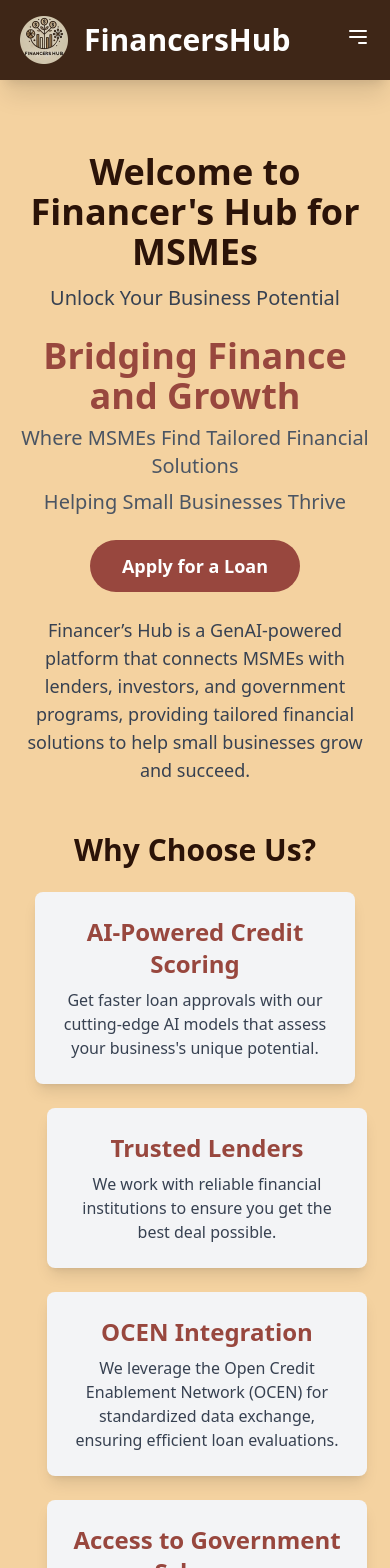
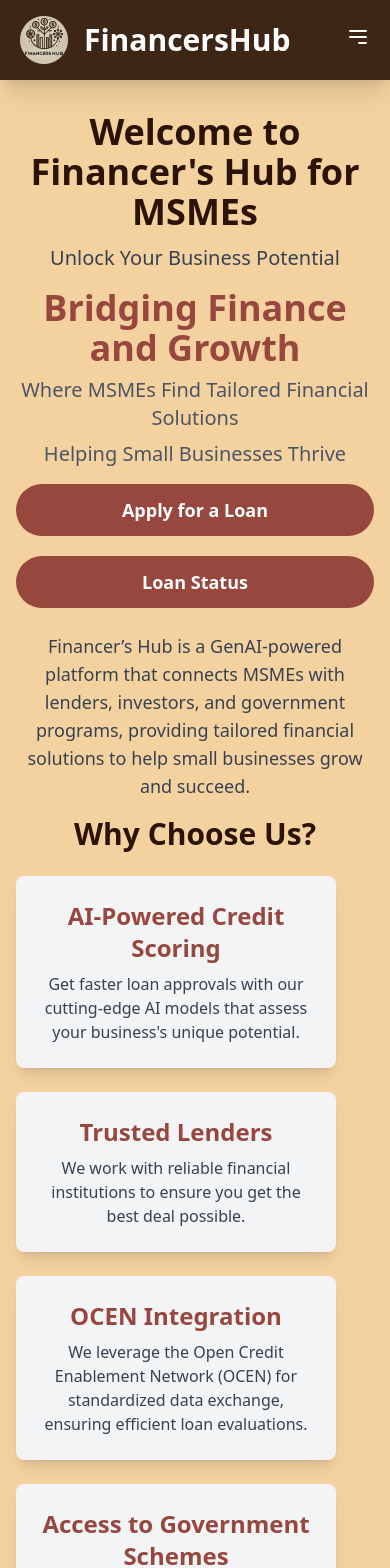
Before and after one commit to NaynaBisht/Financers-Hub, a React (Create React App) app in the folder client/: page /msme in a window 390 px wide. Shown: the top 1568 px of the page. Built offline with nearby package versions, Linux system fonts and the light colour scheme.

Commit message:
landing page msme updated

```diff
--- a/client/src/pages/MSME/LandingMSME.js
+++ b/client/src/pages/MSME/LandingMSME.js
@@ -1,24 +1,31 @@
 import React from "react";
 import NavbarMSME from "../../components/NavbarMSME.js";
+import { Link } from "react-router-dom";
 
 const LandingMSME = () => {
     return (
         <div>
             <NavbarMSME />
+
             <div className="text-center p-4">
-                <h1 className="text-4xl mt-14 font-extrabold text-[#2B1308]">Welcome to Financer's Hub for MSMEs</h1>
+                <h1 className="text-4xl mt-4 font-extrabold text-[#2B1308] md:text-5xl">Welcome to Financer's Hub for MSMEs</h1>
                 <p className="mt-3 text-xl text-gray-700">Unlock Your Business Potential</p>
 
-                <div className="mt-6">
+                <div className="mt-4">
                     <h3 className="text-4xl font-bold text-[#98473E]">Bridging Finance and Growth</h3>
                     <p className="mt-2 text-xl text-gray-600">Where MSMEs Find Tailored Financial Solutions</p>
                     <p className="mt-2 text-xl text-gray-600">Helping Small Businesses Thrive</p>
                 </div>
 
-                {/* Call to Action Button */}
-                <a href="/apply-loan" className="mt-6 inline-block bg-[#98473E] text-white py-3 px-8 rounded-full text-lg font-semibold hover:bg-[#B49082] transition duration-300">
-                    Apply for a Loan
-                </a>
+                {/* Call to Action Buttons */}
+                <div className="mt-4 gap-5 flex flex-col md:flex-row justify-center">
+                    <Link to="/ApplyLoan" className="bg-[#98473E] text-white py-3 px-8 rounded-full text-lg font-semibold hover:bg-[#B49082] transition duration-300">
+                        Apply for a Loan
+                    </Link>
+                    <Link to="/LoanStatus" className="bg-[#98473E] text-white py-3 px-8 rounded-full text-lg font-semibold hover:bg-[#B49082] transition duration-300">
+                        Loan Status
+                    </Link>
+                </div>
 
                 {/* Introduction */}
                 <p className="mt-6 text-lg text-gray-700 max-w-2xl mx-auto">
@@ -26,62 +33,51 @@
                 </p>
 
                 {/* Features Section */}
-                <div className="mt-12 text-center">
+                <div className="mt-4 text-center">
                     <h2 className="text-3xl font-bold text-[#2B1308]">Why Choose Us?</h2>
-                    <div className="flex justify-center mt-6 space-x-6 flex-wrap gap-6">
-                        <div className="bg-gray-100 p-6 rounded-lg shadow-lg max-w-xs">
-                            <h3 className="text-2xl font-semibold text-[#98473E]">AI-Powered Credit Scoring</h3>
-                            <p className="mt-2 text-gray-700">
-                                Get faster loan approvals with our cutting-edge AI models that assess your business's unique potential.
-                            </p>
-                        </div>
-                        <div className="bg-gray-100 p-6 rounded-lg shadow-lg max-w-xs">
-                            <h3 className="text-2xl font-semibold text-[#98473E]">Trusted Lenders</h3>
-                            <p className="mt-2 text-gray-700">
-                                We work with reliable financial institutions to ensure you get the best deal possible.
-                            </p>
-                        </div>
-                        <div className="bg-gray-100 p-6 rounded-lg shadow-lg max-w-xs">
-                            <h3 className="text-2xl font-semibold text-[#98473E]">OCEN Integration</h3>
-                            <p className="mt-2 text-gray-700">
-                                We leverage the Open Credit Enablement Network (OCEN) for standardized data exchange, ensuring efficient loan evaluations.
-                            </p>
-                        </div>
-                        <div className="bg-gray-100 p-6 rounded-lg shadow-lg max-w-xs">
-                            <h3 className="text-2xl font-semibold text-[#98473E]">Access to Government Schemes</h3>
-                            <p className="mt-2 text-gray-700">
-                                Seamless integration with government schemes helps MSMEs easily apply for financial aid and subsidies.
-                            </p>
-                        </div>
-                        <div className="bg-gray-100 p-6 rounded-lg shadow-lg max-w-xs">
-                            <h3 className="text-2xl font-semibold text-[#98473E]">Financial Literacy Tools</h3>
-                            <p className="mt-2 text-gray-700">
-                                Access resources and tools to improve your financial management and creditworthiness over time.
-                            </p>
-                        </div>
-                        <div className="bg-gray-100 p-6 rounded-lg shadow-lg max-w-xs">
-                            <h3 className="text-2xl font-semibold text-[#98473E]">Holistic Credit Assessment</h3>
-                            <p className="mt-2 text-gray-700">
-                                Our credit scoring model uses non-traditional data points like business performance and cash flow, ensuring a more accurate assessment.
-                            </p>
-                        </div>
-                        <div className="bg-gray-100 p-6 rounded-lg shadow-lg max-w-xs">
-                            <h3 className="text-2xl font-semibold text-[#98473E]">Inclusive Financial Solutions</h3>
-                            <p className="mt-2 text-gray-700">
-                                Targeted at underserved MSMEs, especially in rural areas, to promote financial inclusion and growth.
-                            </p>
-                        </div>
-                        <div className="bg-gray-100 p-6 rounded-lg shadow-lg max-w-xs">
-                            <h3 className="text-2xl font-semibold text-[#98473E]">Improved Investor Confidence</h3>
-                            <p className="mt-2 text-gray-700">
-                                AI-backed credit scoring helps lenders assess MSME risk profiles more effectively, building investor trust.
-                            </p>
-                        </div>
+                    <div className="flex flex-col md:flex-row justify-center mt-6 space-x-0 md:space-x-6 flex-wrap gap-6">
+                        {[
+                            {
+                                title: "AI-Powered Credit Scoring",
+                                description: "Get faster loan approvals with our cutting-edge AI models that assess your business's unique potential."
+                            },
+                            {
+                                title: "Trusted Lenders",
+                                description: "We work with reliable financial institutions to ensure you get the best deal possible."
+                            },
+                            {
+                                title: "OCEN Integration",
+                                description: "We leverage the Open Credit Enablement Network (OCEN) for standardized data exchange, ensuring efficient loan evaluations."
+                            },
+                            {
+                                title: "Access to Government Schemes",
+                                description: "Seamless integration with government schemes helps MSMEs easily apply for financial aid and subsidies."
+                            },
+                            {
+                                title: "Financial Literacy Tools",
+                                description: "Access resources and tools to improve your financial management and creditworthiness over time."
+                            },
+                            {
+                                title: "Holistic Credit Assessment",
+                                description: "Our credit scoring model uses non-traditional data points like business performance and cash flow, ensuring a more accurate assessment."
+                            },
+                            {
+                                title: "Inclusive Financial Solutions",
+                                description: "Targeted at underserved MSMEs, especially in rural areas, to promote financial inclusion and growth."
+                            },
+                            {
+                                title: "Improved Investor Confidence",
+                                description: "AI-backed credit scoring helps lenders assess MSME risk profiles more effectively, building investor trust."
+                            }
+                        ].map((feature, index) => (
+                            <div key={index} className="bg-gray-100 p-6 rounded-lg shadow-lg max-w-xs">
+                                <h3 className="text-2xl font-semibold text-[#98473E]">{feature.title}</h3>
+                                <p className="mt-2 text-gray-700">{feature.description}</p>
+                            </div>
+                        ))}
                     </div>
-</div>
-
+                </div>
             </div>
-
         </div>
     );
 }
--- a/client/src/pages/MSME/Register.js
+++ b/client/src/pages/MSME/Register.js
@@ -1,7 +1,7 @@
 import React, { useState } from 'react';
 import { useNavigate } from 'react-router-dom';
 import Navbar from '../../components/Navbar.js';
-import axios from 'axios'; // Import axios for making HTTP requests
+import axios from 'axios';
 
 const Register = () => {
     const [isSignUp, setIsSignUp] = useState(true);
```
